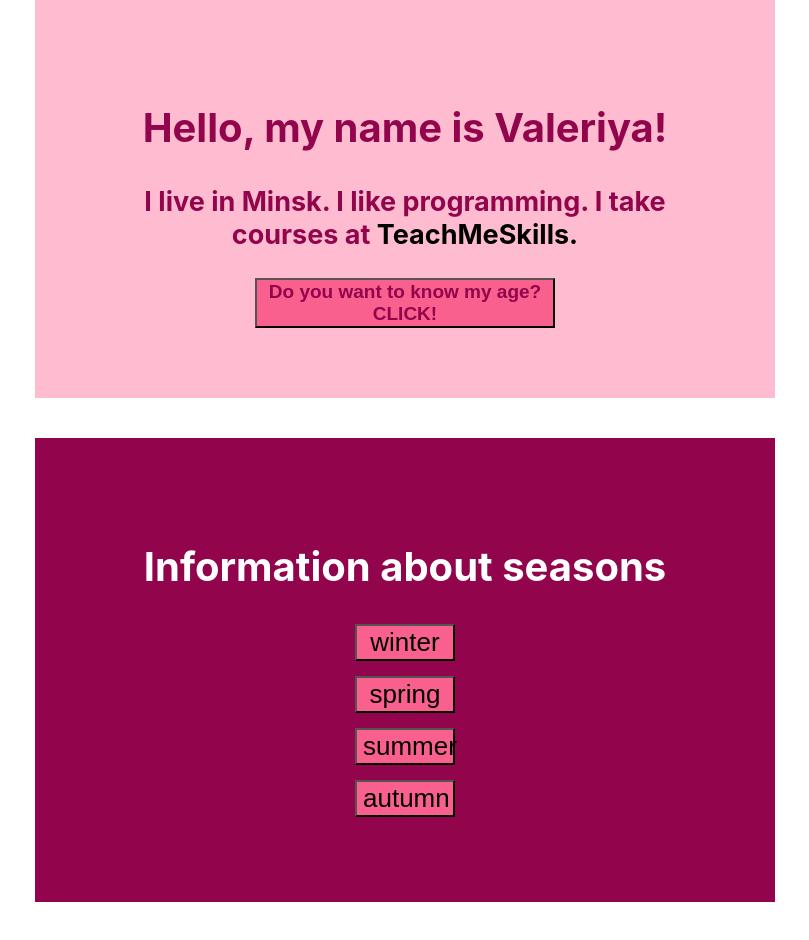
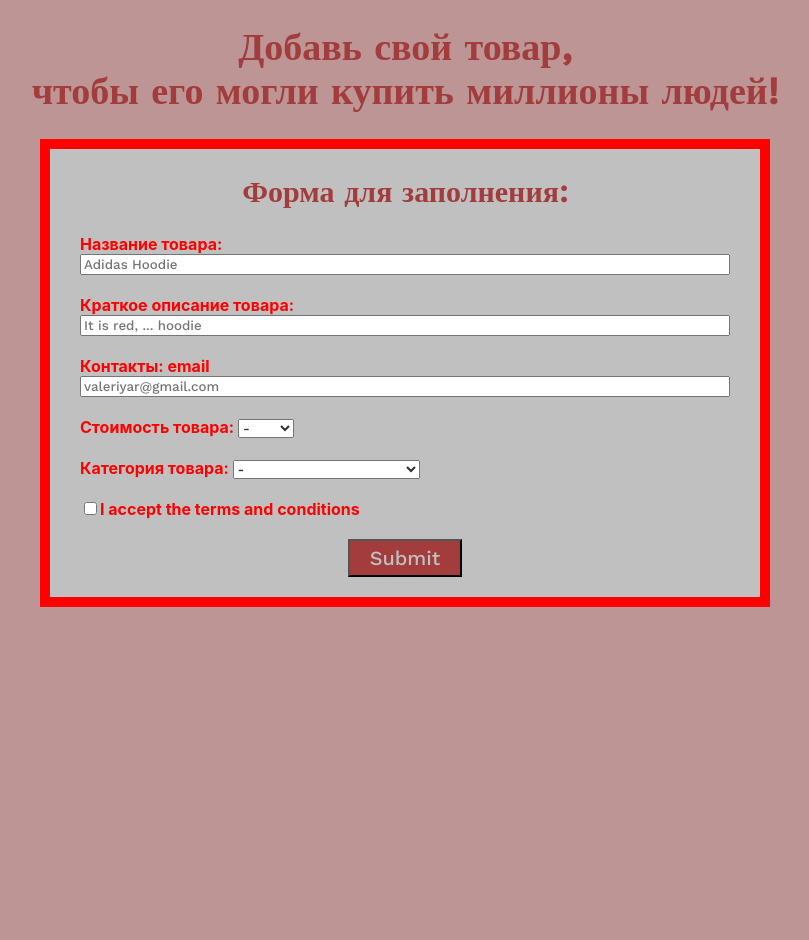
Before and after one commit to tms-js-pro-fe-68/valeriya-rozhentseva, a React (Vite) app: page / in a window 1280 px wide. Shown: the whole page, without its empty margins (235-1044 px from the left). After the commit the page ends 800 px from the top, so only its background shows below. Built offline with nearby package versions, Linux system fonts and the light colour scheme.

Commit message:
form for goods

```diff
--- a/index.html
+++ b/index.html
@@ -5,6 +5,7 @@
     <link rel="icon" type="image/svg+xml" href="/src/favicon.svg" />
     <meta name="viewport" content="width=device-width, initial-scale=1.0" />
     <title>Vite App</title>
+    <link href="https://fonts.googleapis.com/css2?family=Work+Sans:ital,wght@0,500;1,200;1,400&display=swap" rel="stylesheet">
   </head>
   <body>
     <div id="root"></div>
--- a/package.json
+++ b/package.json
@@ -7,6 +7,7 @@
     "preview": "vite preview"
   },
   "dependencies": {
+    "formik": "^2.2.9",
     "react": "^17.0.2",
     "react-dom": "^17.0.2"
   },
--- a/src/App.css
+++ b/src/App.css
@@ -1,3 +1,49 @@
+body {
+  background: rgb(189, 149, 149);
+}
+
+h1 {
+  text-align: center;
+  font-size: 38px;
+  color: rgb(163, 60, 60);
+  font-family: 'Work Sans', 'sans-serif';
+}
+.mainblock {
+  width: 650px;
+  background-color: silver;
+  border: 10px solid red;
+  margin: 20px auto;
+  padding: 0 30px;
+}
+
+.mainblock_h2 {
+  color: rgb(163, 60, 60);
+  font-family: 'Work Sans', 'sans-serif';
+  text-align: center;
+  font-size: 30px;
+}
+
+.form_div{
+  display: flex;
+  flex-direction: column;
+}
+
+.label_style{
+  font-family: 'Work Sans';
+  color: rgb(51, 47, 47);
+  margin-bottom: 20px;
+}
+
+label{
+  color: red;
+  font-weight: bold;
+}
+
 button {
-  font-size: calc(10px + 2vmin);
+  margin: 20px auto;
+  background: rgb(163, 60, 60);
+  padding: 5px 20px;
+  font-size: 20px;
+  color: silver;
+  font-family: 'Work Sans', 'sans-serif';
 }
--- a/src/App.jsx
+++ b/src/App.jsx
@@ -1,84 +1,16 @@
 import './App.css';
-import Buttons from './components/Buttons';
-
-
-const user = {
-  name: 'Valeriya',
-  city: 'Minsk',
-  age: 19,
-  hobby: 'programming',
-  courses: 'TeachMeSkills',
-};
-
-const divStylePersonal = {
-  width: '600px',
-  background: '#FFBCD0',
-  margin: 'auto',
-  padding: '70px',
-};
-
-function Greetings() {
-  const fullName = `my name is ${user.name}`;
-
-  return fullName;
-}
-
-
-function PersonalInformation() {
-  return (
-    <div style={divStylePersonal}>
-      <h2 style={{ textAlign: 'center', fontSize: '40px', color: '#92054D' }}>
-        Hello, <Greetings />!
-      </h2>
-      <h3 style={{ textAlign: 'center', fontSize: '27px', color: '#92054D' }}>
-        I live in {user.city}. I like {user.hobby}. I take courses at{' '}
-        <span style={{ color: 'black' }}>{user.courses}.</span>
-      </h3>
-      <button
-        type="button"
-        // eslint-disable-next-line no-alert
-        onClick={() => alert(`I'm ${user.age} years old!`)}
-        style={{
-          display: 'block',
-          width: '300px',
-          background: '#FA608D',
-          fontSize: '19px',
-          margin: '0 auto',
-          color: '#92054D',
-        }}
-      >
-        <b>Do you want to know my age? CLICK!</b>
-      </button>
-    </div>
-  );
-}
-
-const divStyleSeasons = {
-  width: '600px',
-  background: '#92054D',
-  margin: '40px auto',
-  padding: '70px',
-};
-
-function SeasonInf() {
-  return (
-    <div style={divStyleSeasons}>
-      <h2 style={{ fontSize: '40px', textAlign: 'center', color: 'white' }}>
-        Information about seasons
-      </h2>
-      <Buttons season="winter" weather="морозная, снежная" />
-      <Buttons season="spring" weather="тёплая, солечная" />
-      <Buttons season="summer" weather="солнечная" />
-      <Buttons season="autumn" weather="дождливая, пасмурная" />
-    </div>
-  );
-}
+import Clothes from './components/form';
 
 export default function App() {
   return (
     <>
-      <PersonalInformation />
-      <SeasonInf />
+      <h1>
+        Добавь свой товар, <br /> чтобы его могли купить миллионы людей!
+      </h1>
+      <div className="mainblock">
+        <h2 className="mainblock_h2">Форма для заполнения:</h2>
+        <Clothes />
+      </div>
     </>
   );
 }
--- a/src/components/Buttons.jsx
+++ /dev/null
@@ -1,18 +0,0 @@
-export default function Buttons({season, weather}) {
-  return (
-    <button
-      type="button"
-      onClick={() =>
-        // eslint-disable-next-line no-alert
-        alert(
-          `Ты выбрал ${season}. CONGRATULATIONS! Погода будет ${weather}`,
-        )
-      }
-      style={{
-        width: '100px',
-        background: '#FA608D',
-        display: 'block',
-        margin: '15px auto',
-      }}>{season}</button>
-  );
-}
--- /dev/null
+++ b/src/components/form.jsx
@@ -0,0 +1,118 @@
+import React from 'react';
+import { Formik, Form, useField } from 'formik';
+
+function MyTextInput({ label, ...props }) {
+  const [field, meta] = useField(props);
+  return (
+    <>
+      <label htmlFor={props.id || props.name}>{label}</label>
+      <input className="text-input" {...field} {...props} />
+      {meta.touched && meta.error ? (
+        <div className="error">{meta.error}</div>
+      ) : null}
+    </>
+  );
+}
+
+function MyCheckbox({ children, ...props }) {
+  const [field, meta] = useField({ ...props, type: 'checkbox' });
+  return (
+    <div>
+      <label className="checkbox-input">
+        <input type="checkbox" {...field} {...props} />
+        {children}
+      </label>
+      {meta.touched && meta.error ? (
+        <div className="error">{meta.error}</div>
+      ) : null}
+    </div>
+  );
+}
+
+function MySelect({ label, ...props }) {
+  const [field, meta] = useField(props);
+  return (
+    <div>
+      <label htmlFor={props.id || props.name}>{label}</label>
+      <select {...field} {...props} />
+      {meta.touched && meta.error ? (
+        <div className="error">{meta.error}</div>
+      ) : null}
+    </div>
+  );
+}
+
+export default function Clothes() {
+  return (
+    <Formik
+      initialValues={{
+        name: '',
+        description: '',
+        email: '',
+        acceptedTerms: false,
+        price: '',
+        type: '',
+      }}
+      onSubmit={(values, { setSubmitting }) => {
+        setTimeout(() => {
+          alert(JSON.stringify(values, null, 2));
+          setSubmitting(false);
+        }, 300);
+      }}
+    >
+      <Form>
+        <div className="form_div">
+          <MyTextInput
+            label="Название товара:"
+            name="name"
+            type="text"
+            placeholder="Adidas Hoodie"
+            className="label_style"
+          />
+
+          <MyTextInput
+            label="Краткое описание товара:"
+            name="description"
+            type="text"
+            className="label_style"
+            placeholder="It is red, ... hoodie"
+          />
+
+          <MyTextInput
+            label="Контакты: email"
+            name="email"
+            type="email"
+            className="label_style"
+            placeholder="valeriyar@gmail.com"
+          />
+
+          <MySelect className="label_style" label="Стоимость товара:  " name="price">
+            <option value="">-</option>
+            <option value="100$">100$</option>
+            <option value="200$">200$</option>
+            <option value="300$">300$</option>
+            <option value="400$">400$</option>
+            <option value="500$">500$</option>
+          </MySelect>
+
+          <MySelect className="label_style" label="Категория товара:  " name="type">
+            <option value="">-</option>
+            <option value="Bags, backpacks">Bags, backpacks</option>
+            <option value="Dress, sundress$">Dress, sundress</option>
+            <option value="Shoes">Shoes</option>
+            <option value="Shirts">Shirts</option>
+            <option value="Rings, pendants, earrings">Rings, pendants, earrings</option>
+            <option value="Hoodie, sweaters">Hoodie, sweaters</option>
+            <option value="Trousers, jeans">Trousers, jeans</option>
+          </MySelect>
+
+          <MyCheckbox name="acceptedTerms">
+            I accept the terms and conditions
+          </MyCheckbox>
+
+          <button type="submit">Submit</button>
+        </div>
+      </Form>
+    </Formik>
+  );
+}
```
Also changed, not shown: src/components/StatefulComponents.jsx (deleted), 1 other file (tests, documents, lock files or other folders).
